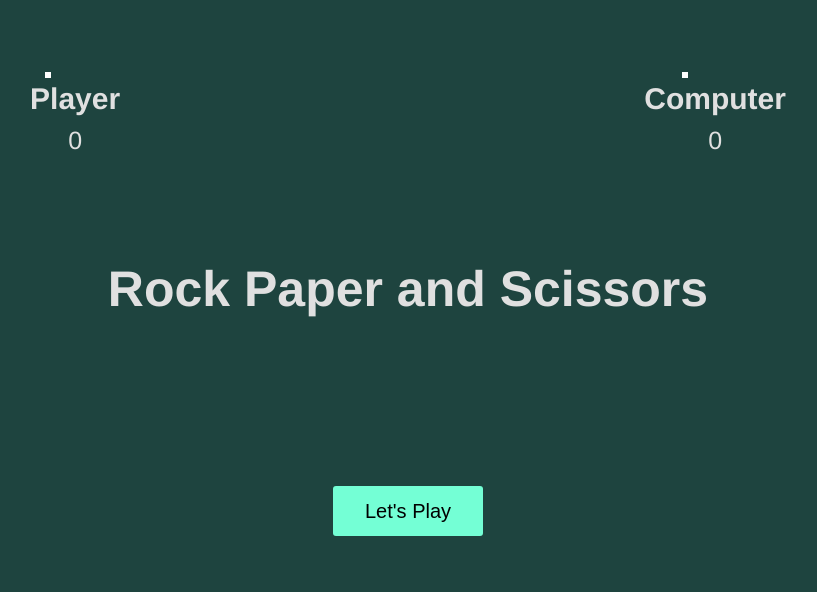
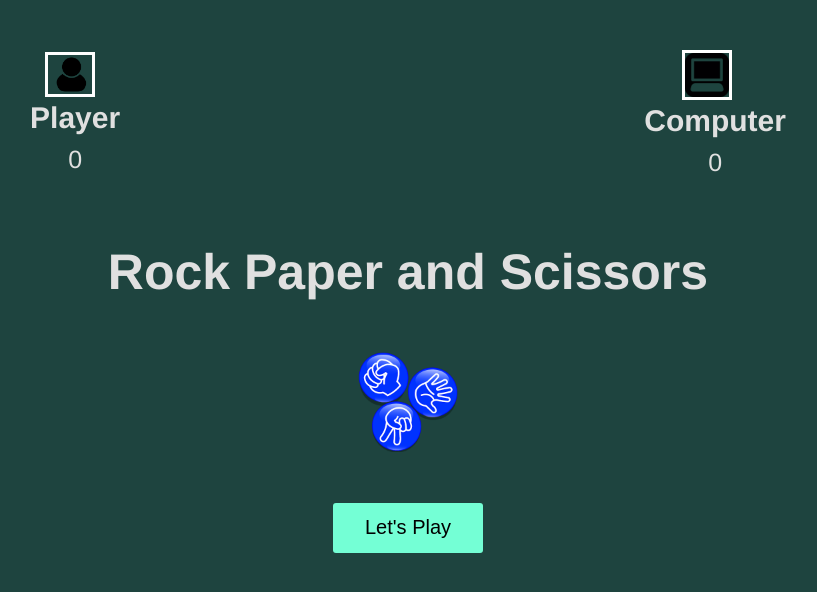
Before and after one commit to dharanisatwika/Rock-Paper-Scissors, a plain HTML site: page index.html in a window 1280 px wide. Shown: the whole page, without its empty margins (232-1049 px from the left). Drawn offline with Linux system fonts and the light colour scheme; the site is published under a folder, as on GitHub Pages, so addresses that start at the root find nothing.

Commit message:
Update index.html

```diff
--- a/index.html
+++ b/index.html
@@ -12,12 +12,12 @@
       <embed src="Audio/bg.mp3" class="bg" id="bg" loop="true" autostart="true" width="2" height="0">
       <div class="score">
         <div class="player-score">
-        <img style="width: 50px;margin-left: 15px;margin-top: 40px;border: solid 3px white;" src="/assets/user.png" alt="">
+        <img style="width: 50px;margin-left: 15px;margin-top: 40px;border: solid 3px white;" src="./assets/user.png" alt="">
           <h2>Player</h2>
           <p>0</p>
         </div>
         <div class="computer-score">
-            <img style="width: 50px;margin-left: 38px;margin-top: 40px;border: solid 3px white;" src="/assets/computer.png" alt="">
+            <img style="width: 50px;margin-left: 38px;margin-top: 40px;border: solid 3px white;" src="./assets/computer.png" alt="">
           <h2>Computer</h2>
           <p>0</p>
         </div>
@@ -25,7 +25,7 @@
 
       <div class="intro">
         <h1>Rock Paper and Scissors</h1>
-        <img style="width: 100px;" src="/assets/unnamed.png" alt="">
+        <img style="width: 100px;" src="./assets/unnamed.png" alt="">
         <button>Let's Play</button>
       </div>
 
```
